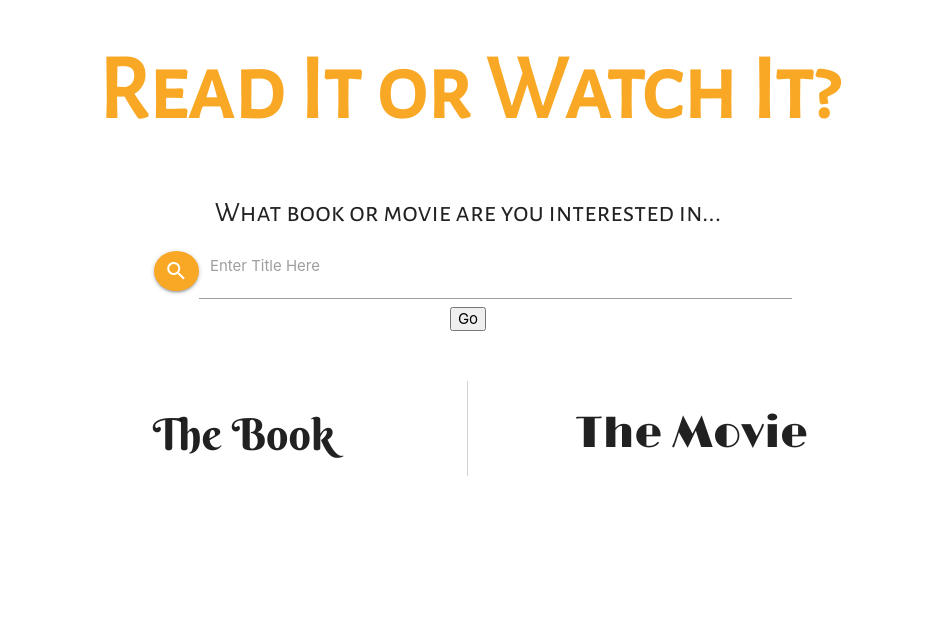
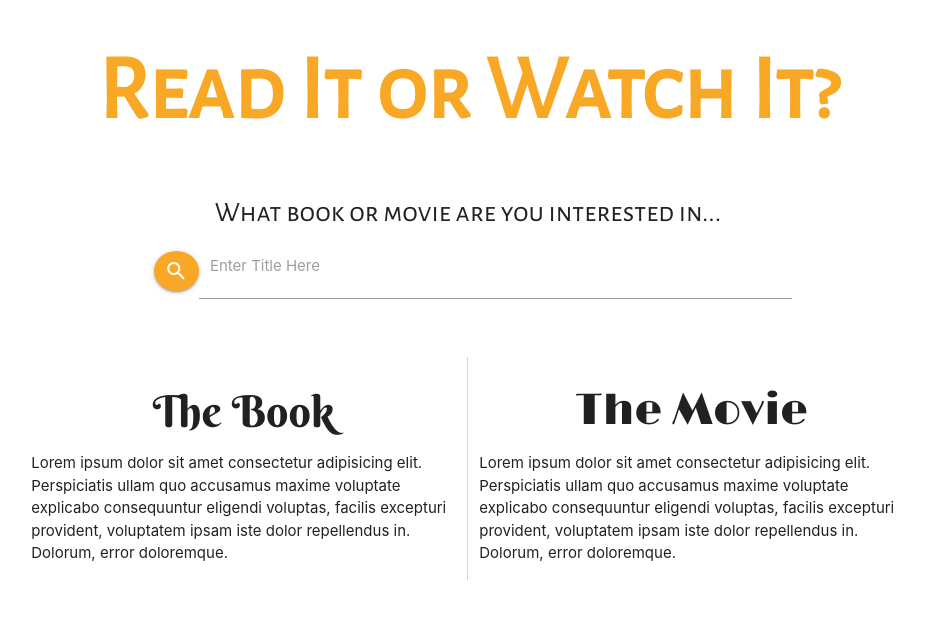
Before and after one commit to erasersleeve/Multimedia-Search-Engine, a plain HTML site: page index.html in a window 1280 px wide. Shown: the whole page, without its empty margins (172-1097 px from the left). Drawn offline with nearby package versions, Linux system fonts and the light colour scheme.

Commit message:
additional button removed

```diff
--- a/index.html
+++ b/index.html
@@ -51,7 +51,7 @@
                             </a>
                             <input type="text" id="mediaSearch">
                             <label for="mediaSearch">Enter Title Here</label>
-                            <button id="searchBtn">Go</button>
+
                         </div>
                     </form>
 
@@ -70,6 +70,7 @@
                 <!-- Books Info-->
                 <div class="col s6 border-right">
                     <h3 class="center-align" id="theBook">The Book</h3>
+                    <p>Lorem ipsum dolor sit amet consectetur adipisicing elit. Perspiciatis ullam quo accusamus maxime voluptate explicabo consequuntur eligendi voluptas, facilis excepturi provident, voluptatem ipsam iste dolor repellendus in. Dolorum, error doloremque.</p>
 
 
                 </div>
@@ -77,7 +78,7 @@
                 <!-- Movie Info -->
                 <div class="col s6">
                     <h3 class="center-align" id="theMovie">The Movie</h3>
-
+                    <p>Lorem ipsum dolor sit amet consectetur adipisicing elit. Perspiciatis ullam quo accusamus maxime voluptate explicabo consequuntur eligendi voluptas, facilis excepturi provident, voluptatem ipsam iste dolor repellendus in. Dolorum, error doloremque.</p>
 
                 </div>
 
```
